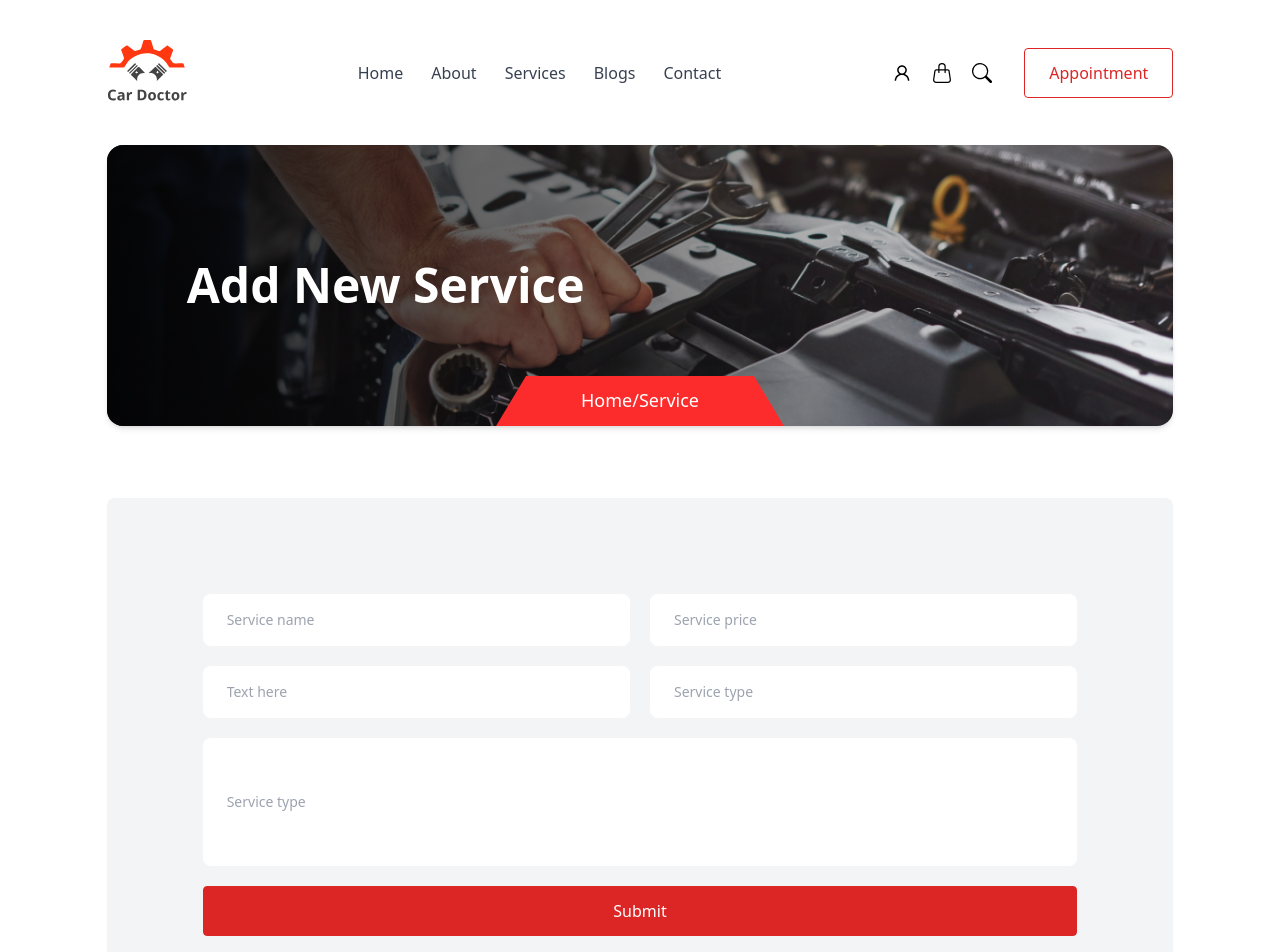
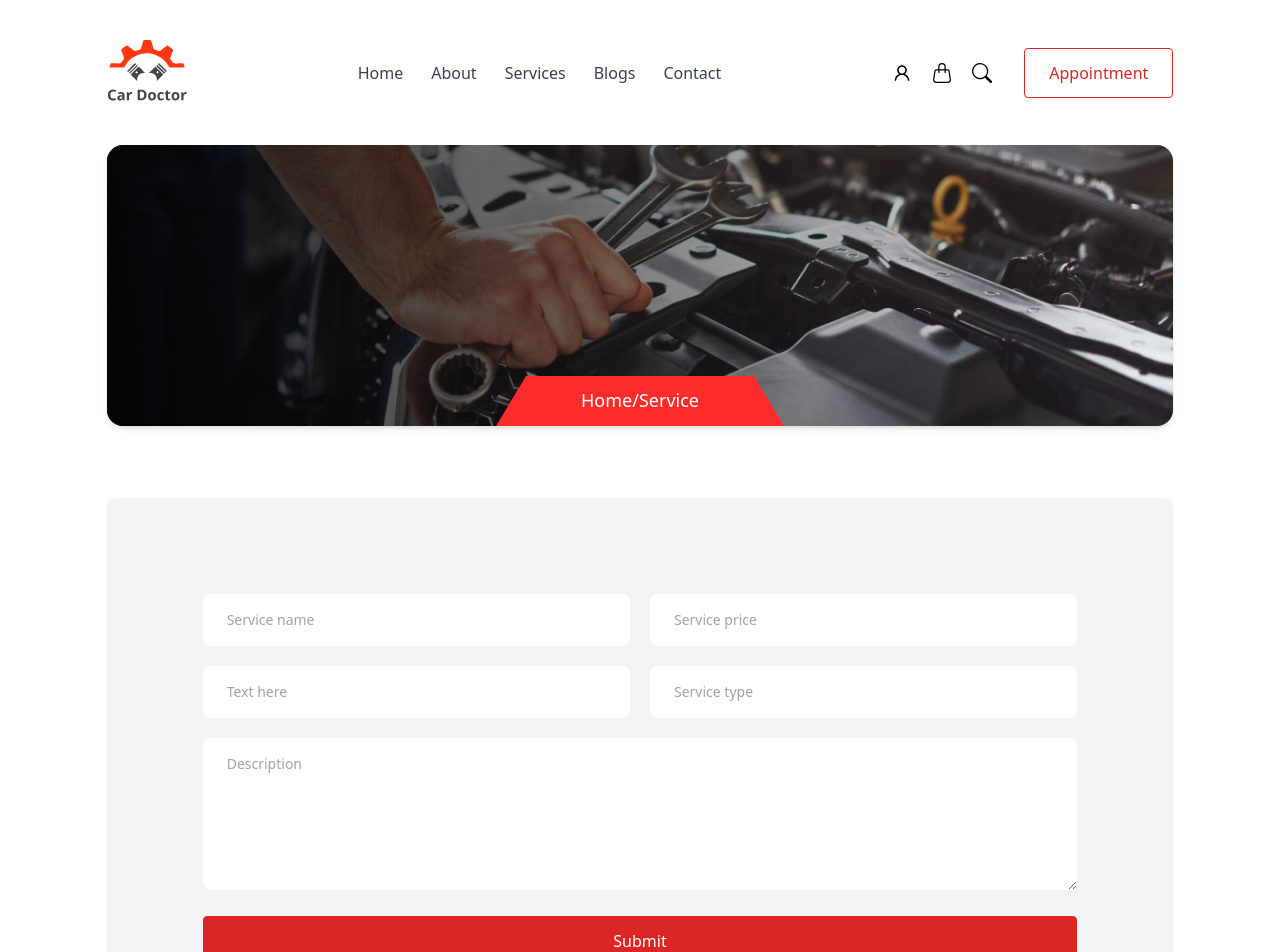
Before and after one commit to sohanemon/genius-car-client, a React (Create React App) app: page /services/1 in a window 1280 px wide. Shown: the top 952 px of the page. Built offline with nearby package versions, Linux system fonts and the light colour scheme; no server answers.

Commit message:
default values updated

```diff
--- a/src/pages/services.jsx
+++ b/src/pages/services.jsx
@@ -1,9 +1,31 @@
+import axios from "axios";
+import { useEffect, useState } from "react";
 import { useForm } from "react-hook-form";
+import { useParams } from "react-router-dom";
 import bg from "../assets/images/checkout/checkout.png";
 import PrimaryBtn from "../components/primaryBtn";
 
 const Services = () => {
-  const { register, handleSubmit } = useForm();
+  const params = useParams();
+  const [service, setService] = useState({});
+  const { reset, register, handleSubmit } = useForm();
+  useEffect(() => {
+    axios
+      .get(`${process.env.REACT_APP_host}/service/${params.id}`)
+      .then((res) => {
+        setService(res.data);
+        reset({
+          serviceName: res.data.title,
+          description: res.data.description,
+          servicePrice: res.data.price,
+          serviceType: "normal",
+          textHere: "i need it urgent",
+        });
+      });
+
+    return () => {};
+  }, []);
+
   const onSubmit = (data) => {
     console.log(data);
   };
@@ -14,7 +36,7 @@ const Services = () => {
         <img src={bg} alt='' />
         <div className='absolute w-full h-full top-0 left-0 bg-gradient-to-r from-black/90 to-transparent' />
         <p className='text-5xl font-bold text-white absolute top-1/2 -translate-y-1/2 pl-20'>
-          Add New Service
+          {service?.title}
         </p>
         <div className='w-72 h-12 absolute bottom-0 left-1/2 -translate-x-1/2 trapezoid grid place-content-center'>
           <p className='text-lg text-white translate-y-6'>Home/Service</p>
@@ -30,11 +52,13 @@ const Services = () => {
         >
           <div className='grid grid-cols-2 gap-5'>
             <InputField
+              defaultValue={service?.title}
               register={register}
               name='serviceName'
               placeholder='Service name'
             />
             <InputField
+              defaultValue={service?.price}
               register={register}
               name='servicePrice'
               placeholder='Service price'
@@ -50,11 +74,11 @@ const Services = () => {
               placeholder='Service type'
             />
           </div>
-          <InputField
-            register={register}
-            name='serviceType'
-            placeholder='Service type'
-            className='h-32'
+          <textarea
+            rows={6}
+            {...register("description")}
+            placeholder='Description'
+            className='py-4 px-6 rounded-lg text-sm outline-gray-500 w-full p-5 resize-y'
           />
           <PrimaryBtn className={"w-full"}>Submit</PrimaryBtn>
         </form>
@@ -65,7 +89,7 @@ const Services = () => {
 
 export default Services;
 
-function InputField({ register, name, placeholder, className }) {
+function InputField({ register, name, placeholder, className, defaultValue }) {
   return (
     <input
       {...register(name)}
```
